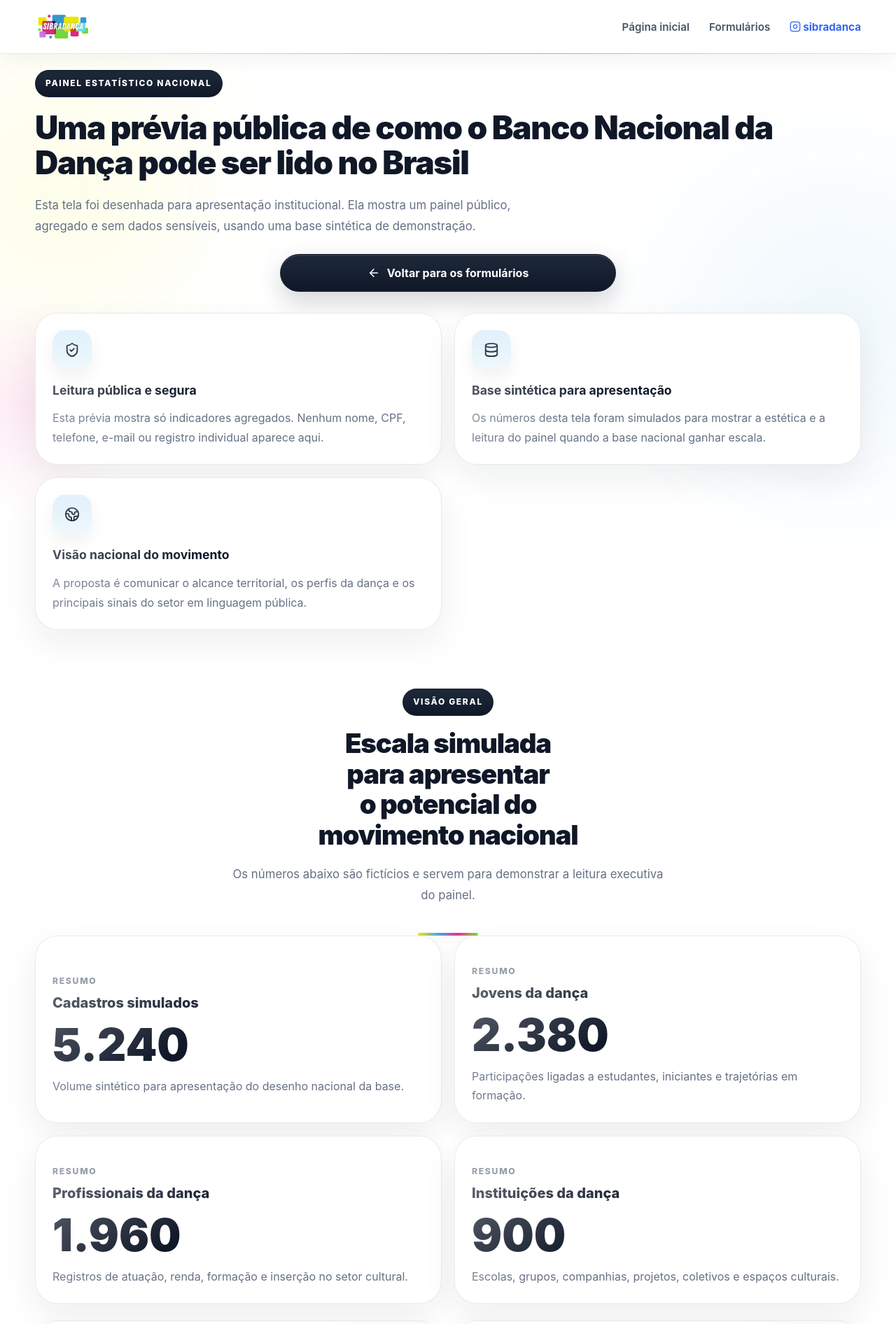
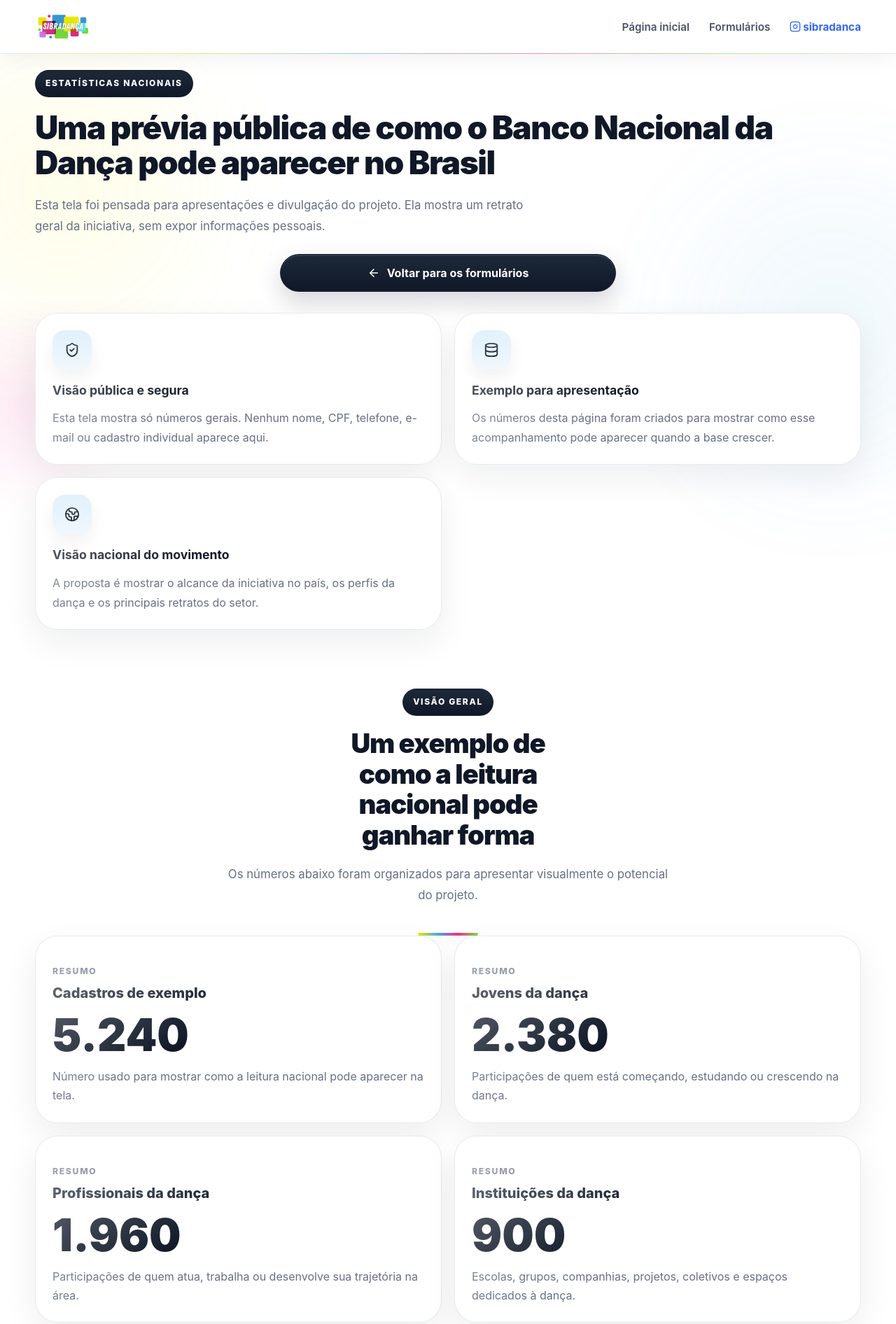
Before and after one commit to abcaa-ong/sibradanca-frontend, a React (Vite) app: page /estatisticas in a window 1280 px wide. Shown: the top 1892 px of the page at 70% size. Built offline with nearby package versions, Linux system fonts and the light colour scheme; no server answers.

Commit message:
chore: simplify public statistics copy

```diff
--- a/src/pages/StatisticsPage.tsx
+++ b/src/pages/StatisticsPage.tsx
@@ -37,44 +37,44 @@ type NoteCard = {
 
 const overviewCards: OverviewCard[] = [
   {
-    label: 'Cadastros simulados',
+    label: 'Cadastros de exemplo',
     value: '5.240',
-    description: 'Volume sintético para apresentação do desenho nacional da base.',
+    description: 'Número usado para mostrar como a leitura nacional pode aparecer na tela.',
   },
   {
     label: 'Jovens da dança',
     value: '2.380',
-    description: 'Participações ligadas a estudantes, iniciantes e trajetórias em formação.',
+    description: 'Participações de quem está começando, estudando ou crescendo na dança.',
   },
   {
     label: 'Profissionais da dança',
     value: '1.960',
-    description: 'Registros de atuação, renda, formação e inserção no setor cultural.',
+    description: 'Participações de quem atua, trabalha ou desenvolve sua trajetória na área.',
   },
   {
     label: 'Instituições da dança',
     value: '900',
-    description: 'Escolas, grupos, companhias, projetos, coletivos e espaços culturais.',
+    description: 'Escolas, grupos, companhias, projetos, coletivos e espaços dedicados à dança.',
   },
 ]
 
 const noteCards: NoteCard[] = [
   {
-    title: 'Leitura pública e segura',
+    title: 'Visão pública e segura',
     description:
-      'Esta prévia mostra só indicadores agregados. Nenhum nome, CPF, telefone, e-mail ou registro individual aparece aqui.',
+      'Esta tela mostra só números gerais. Nenhum nome, CPF, telefone, e-mail ou cadastro individual aparece aqui.',
     icon: ShieldCheck,
   },
   {
-    title: 'Base sintética para apresentação',
+    title: 'Exemplo para apresentação',
     description:
-      'Os números desta tela foram simulados para mostrar a estética e a leitura do painel quando a base nacional ganhar escala.',
+      'Os números desta página foram criados para mostrar como esse acompanhamento pode aparecer quando a base crescer.',
     icon: Database,
   },
   {
     title: 'Visão nacional do movimento',
     description:
-      'A proposta é comunicar o alcance territorial, os perfis da dança e os principais sinais do setor em linguagem pública.',
+      'A proposta é mostrar o alcance da iniciativa no país, os perfis da dança e os principais retratos do setor.',
     icon: Globe2,
   },
 ]
@@ -154,12 +154,12 @@ const highlightMetrics = [
   {
     label: 'Presença fora do eixo Rio-São Paulo',
     percent: '72%',
-    detail: 'A maioria simulada da base está distribuída em outros estados e regiões do país.',
+    detail: 'A maior parte dos registros de exemplo está distribuída em outros estados e regiões do país.',
   },
   {
-    label: 'Base ligada à formação',
+    label: 'Dança ligada à formação',
     percent: '68%',
-    detail: 'Cadastros com vínculo com escolas, grupos de estudo, projetos e processos pedagógicos.',
+    detail: 'Participações com ligação com escolas, grupos de estudo, projetos e processos de aprendizagem.',
   },
   {
     label: 'Instituições com atividade contínua',
@@ -167,9 +167,9 @@ const highlightMetrics = [
     detail: 'Organizações com rotina de aulas, ensaios, temporadas, circulação ou ação territorial.',
   },
   {
-    label: 'Demandas por políticas públicas',
+    label: 'Temas que mais aparecem',
     percent: '45%',
-    detail: 'Parcela simulada que aponta editais, gestão e financiamento como temas prioritários.',
+    detail: 'Parte dos registros de exemplo destaca editais, gestão e financiamento como temas centrais.',
   },
 ]
 
@@ -242,11 +242,11 @@ export default function StatisticsPage() {
         <section className="statistics-hero section-space">
           <div className="container">
             <div className="statistics-hero-copy">
-              <Badge dark>Painel estatístico nacional</Badge>
-              <h1>Uma prévia pública de como o Banco Nacional da Dança pode ser lido no Brasil</h1>
+              <Badge dark>Estatísticas nacionais</Badge>
+              <h1>Uma prévia pública de como o Banco Nacional da Dança pode aparecer no Brasil</h1>
               <p className="statistics-hero-description">
-                Esta tela foi desenhada para apresentação institucional. Ela mostra um painel
-                público, agregado e sem dados sensíveis, usando uma base sintética de demonstração.
+                Esta tela foi pensada para apresentações e divulgação do projeto. Ela mostra um
+                retrato geral da iniciativa, sem expor informações pessoais.
               </p>
             </div>
 
@@ -279,8 +279,8 @@ export default function StatisticsPage() {
           <div className="container">
             <SectionTitle
               badge="Visão geral"
-              title="Escala simulada para apresentar o potencial do movimento nacional"
-              description="Os números abaixo são fictícios e servem para demonstrar a leitura executiva do painel."
+              title="Um exemplo de como a leitura nacional pode ganhar forma"
+              description="Os números abaixo foram organizados para apresentar visualmente o potencial do projeto."
             />
 
             <div className="statistics-kpi-grid statistics-kpi-grid--four">
@@ -305,8 +305,8 @@ export default function StatisticsPage() {
           <div className="container">
             <SectionTitle
               badge="Território"
-              title="Como a dança pode ser visualizada em escala regional e estadual"
-              description="Uma leitura pública voltada a alcance territorial, concentração e capilaridade da rede."
+              title="Como a dança pode ser vista por região e por estado"
+              description="Uma leitura pública para mostrar alcance, presença e distribuição da iniciativa pelo país."
             />
 
             <div className="statistics-chart-grid three-columns">
@@ -321,8 +321,8 @@ export default function StatisticsPage() {
           <div className="container">
             <SectionTitle
               badge="Perfis da dança"
-              title="Quem aparece no retrato agregado da base"
-              description="Faixa etária, gênero e modalidades ajudam a comunicar diversidade, alcance e vocações do setor."
+              title="Quem aparece nesse retrato nacional da dança"
+              description="Faixa etária, gênero e modalidades ajudam a mostrar diversidade, alcance e presença no setor."
             />
 
             <div className="statistics-chart-grid three-columns">
@@ -337,22 +337,22 @@ export default function StatisticsPage() {
           <div className="container">
             <SectionTitle
               badge="Formação e estrutura"
-              title="Sinais de formação, continuidade e organização do campo"
-              description="Uma leitura agregada sobre aprendizagem, permanência, institucionalidade e necessidades do setor."
+              title="Sinais de formação, continuidade e organização da dança"
+              description="Uma leitura sobre aprendizagem, permanência, organizações e necessidades apontadas pelo setor."
             />
 
             <div className="statistics-chart-grid two-columns">
               <ChartPanel title="Trajetórias de formação" data={trainingDistribution} />
               <ChartPanel title="Estrutura institucional" data={institutionalDistribution} />
-              <ChartPanel title="Demandas por políticas públicas" data={policyDistribution} />
+              <ChartPanel title="Temas ligados a apoio público" data={policyDistribution} />
               <div className="statistics-callout">
                 <div className="card statistics-callout-card">
-                  <span className="eyebrow">Leitura pública</span>
-                  <h3>Um painel para mostrar movimento, não cadastros individuais</h3>
+                  <span className="eyebrow">Apresentação pública</span>
+                  <h3>Uma forma de mostrar o movimento sem expor cadastros individuais</h3>
                   <p>
-                    A versão pública do SIBRADANÇA pode comunicar crescimento, distribuição,
-                    modalidades e sinais do setor sem expor dados nominais. A camada detalhada
-                    continua exclusiva da ONG no painel interno.
+                    A versão pública do SIBRADANÇA pode mostrar crescimento, distribuição,
+                    modalidades e retratos do setor sem expor informações pessoais. A parte
+                    completa continua reservada à ONG.
                   </p>
                 </div>
               </div>
```
